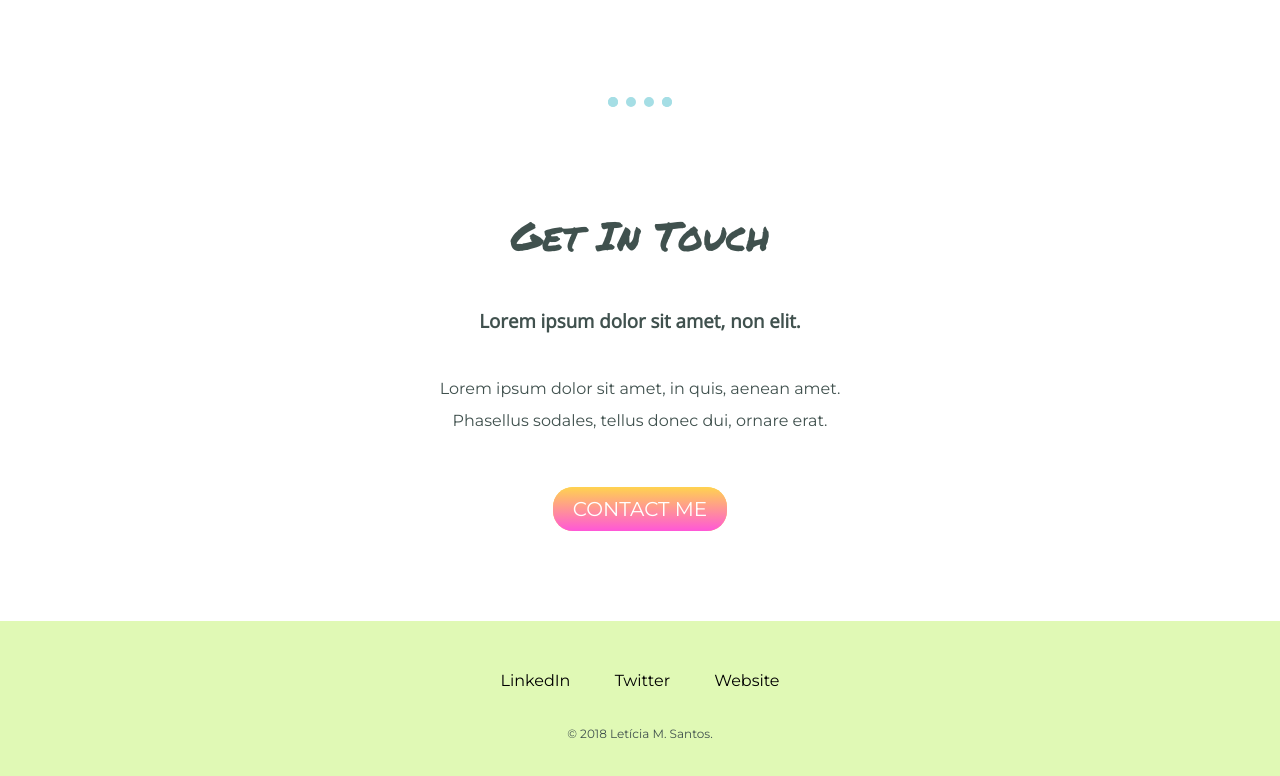
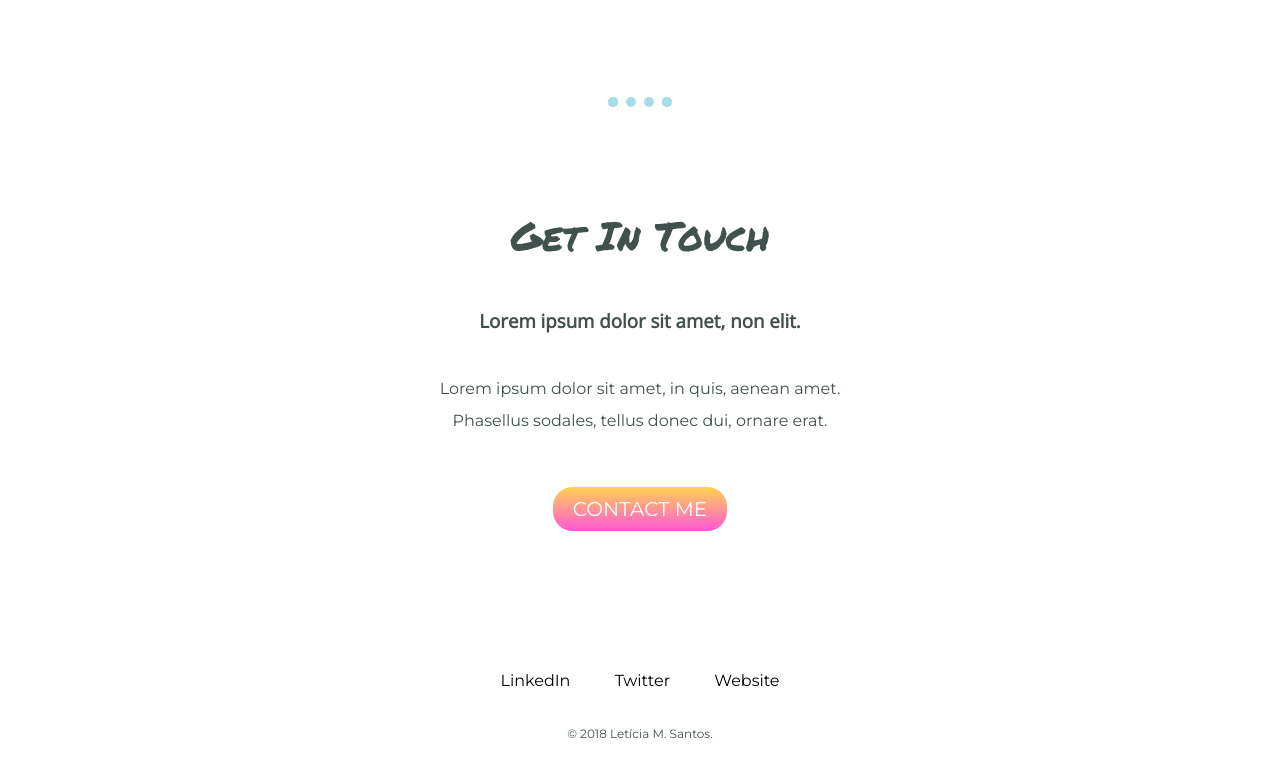
Before and after one commit to leticia2710/First-project-My-Site, a plain HTML site: page index.html in a window 1280 px wide. Shown: the part 2030-2806 px from the top of the page. Drawn offline with nearby package versions, Linux system fonts and the light colour scheme.

Commit message:
Update style.css

```diff
--- a/css/style.css
+++ b/css/style.css
@@ -57,7 +57,7 @@ a:hover {
 }
 
 .bottom-container {
-  background-color: #e0f9b5;
+  background-color: ##F2B604;
   padding: 50px 0 20px;
 }
 
```
